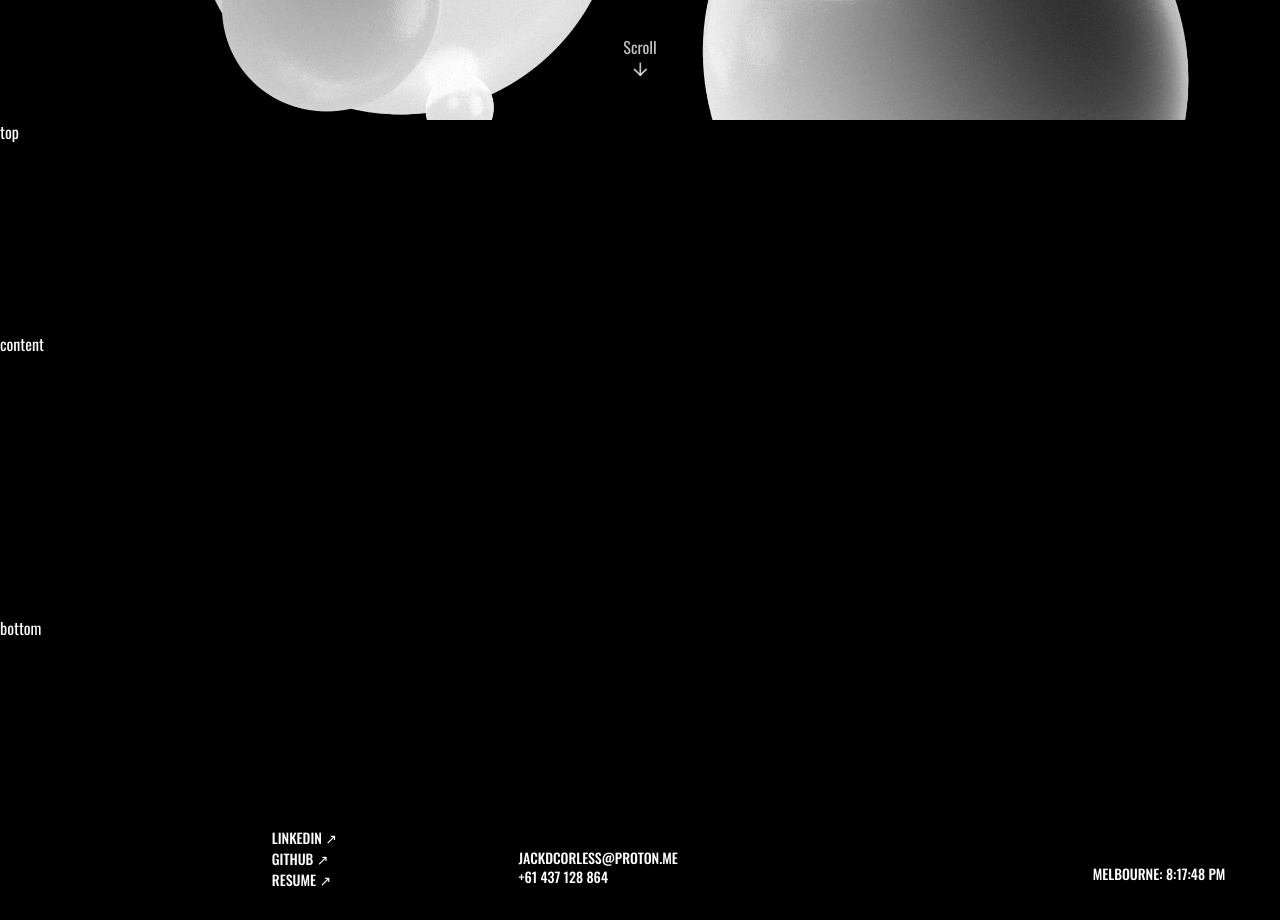
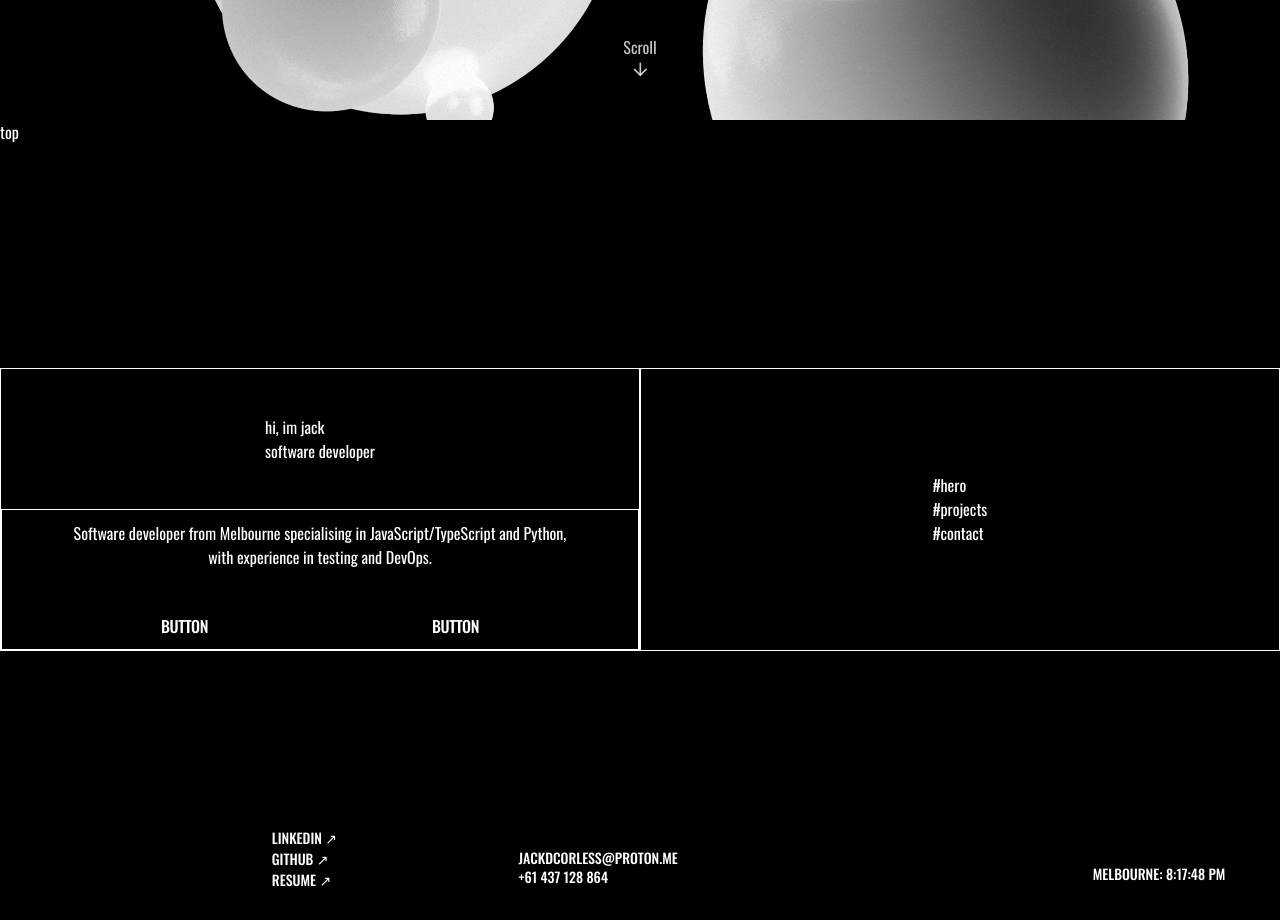
Before and after one commit to jackcorless91/gsap-portfolio, a React (Vite) app: page / in a window 1280 px wide. Shown: the part 680-1600 px from the top of the page. Built offline with nearby package versions, Linux system fonts and the light colour scheme.

Commit message:
index contect scaffolding, add nav to links and styling to text. also btn hover effect broken on projects cards - fix that lol note to self

```diff
--- a/src/components/CursorHint.jsx
+++ b/src/components/CursorHint.jsx
@@ -1,5 +1,7 @@
 import React, { useEffect } from 'react';
 import { motion, useMotionValue, useSpring } from "framer-motion";
+
+// this is my failed attempt at making a tooltip that follows the mouse around on the landing of each page, decided to leave out. made with motion
 
 function CursorHint() {
   const x = useMotionValue(0);
--- a/src/components/IndexContent.jsx
+++ b/src/components/IndexContent.jsx
@@ -1,13 +1,66 @@
 import React from 'react';
 import Footer from "@/components/Footer.jsx";
+
+const menuLinks = [
+  { path: "/", label: "#Hero" },
+  { path: "/projects", label: "#Projects" },
+  { path: "/contact", label: "#Contact" },
+];
 
 function IndexContent() {
   return (
     <div className="min-h-screen flex flex-col">
-      <section className="flex-1 text-white grid grid-rows-[30%_40%_30%]">
+      <section className="flex-1 text-white grid grid-rows-[35%_40%_25%]">
         <div>top</div>
-        <div>content</div>
-        <div>bottom</div>
+        <div className="grid grid-cols-2">
+
+          <div className="grid grid-rows-2 border">
+            <div className="flex flex-col justify-center items-center">
+              <div>
+                <div className="text">hi, im jack</div>
+                <div>software developer</div>
+              </div>
+            </div>
+            <div className="border grid grid-rows-2">
+              <div className="flex items-center justify-center">
+                <div className="text-center w-[80%]">
+                  Software developer from Melbourne specialising in JavaScript/TypeScript and Python, with experience in testing and DevOps.
+                </div>
+              </div>
+              <div className="flex justify-center items-center">
+                <div className="w-[50%]">
+                  <div className="flex justify-between">
+                    <button
+                      type="submit"
+                      className="group relative mt-6 uppercase font-medium tracking-tight text-white cursor-pointer"
+                    >
+                      <span>button</span>
+                      <span className="absolute left-0 -bottom-0.5 h-0.5 w-0 bg-white transition-all duration-300 group-hover:w-full"></span>
+                    </button>
+
+                    <button
+                      type="submit"
+                      className="group relative mt-6 uppercase font-medium tracking-tight text-white cursor-pointer"
+                    >
+                      <span>button</span>
+                      <span className="absolute left-0 -bottom-0.5 h-0.5 w-0 bg-white transition-all duration-300 group-hover:w-full"></span>
+                    </button>
+                  </div>
+                </div>
+              </div>
+            </div>
+          </div>
+
+          <div className="border flex flex-col justify-center items-center">
+            <div>
+              <div>#hero</div>
+              <div>#projects</div>
+              <div>#contact</div>
+            </div>
+          </div>
+        </div>
+        <div>
+        </div>
       </section>
       <Footer />
     </div>
```
